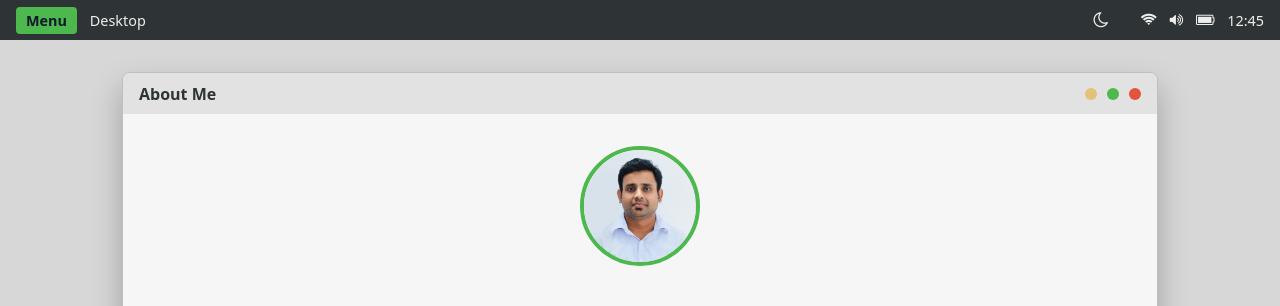
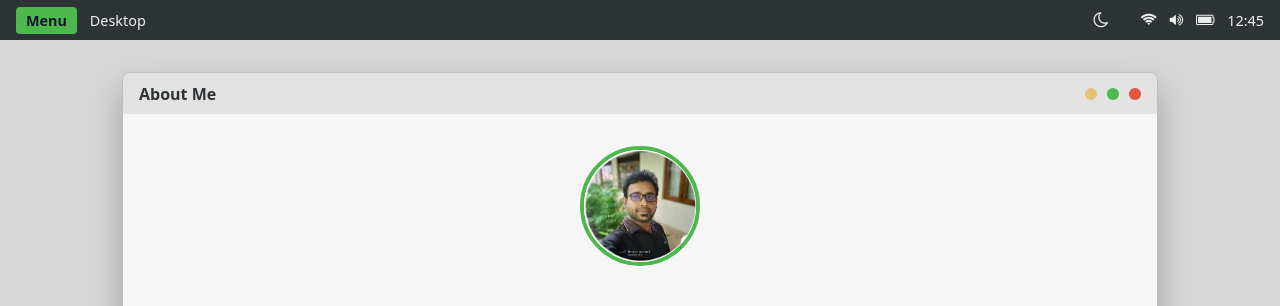
Before and after one commit to kaviranga/kaviranga.github.io, a website: page index.html in a window 1280 px wide. Shown: the top 306 px of the page. Drawn offline with Linux system fonts and the light colour scheme.

Commit message:
modified image url

```diff
--- a/index.html
+++ b/index.html
@@ -230,7 +230,7 @@ body.dark .project {
       </div>
     </div>
     <div class="window-content profile">
-      <img src="img/duminda_profile_pic.png" alt="Duminda">
+      <img src="img/duminda_profile_pic_new.png" alt="Duminda">
       <h1>Duminda Kaviranga Gunawardhana</h1>
       <p class="title">Computer Engineer • Developer</p>
 
```
